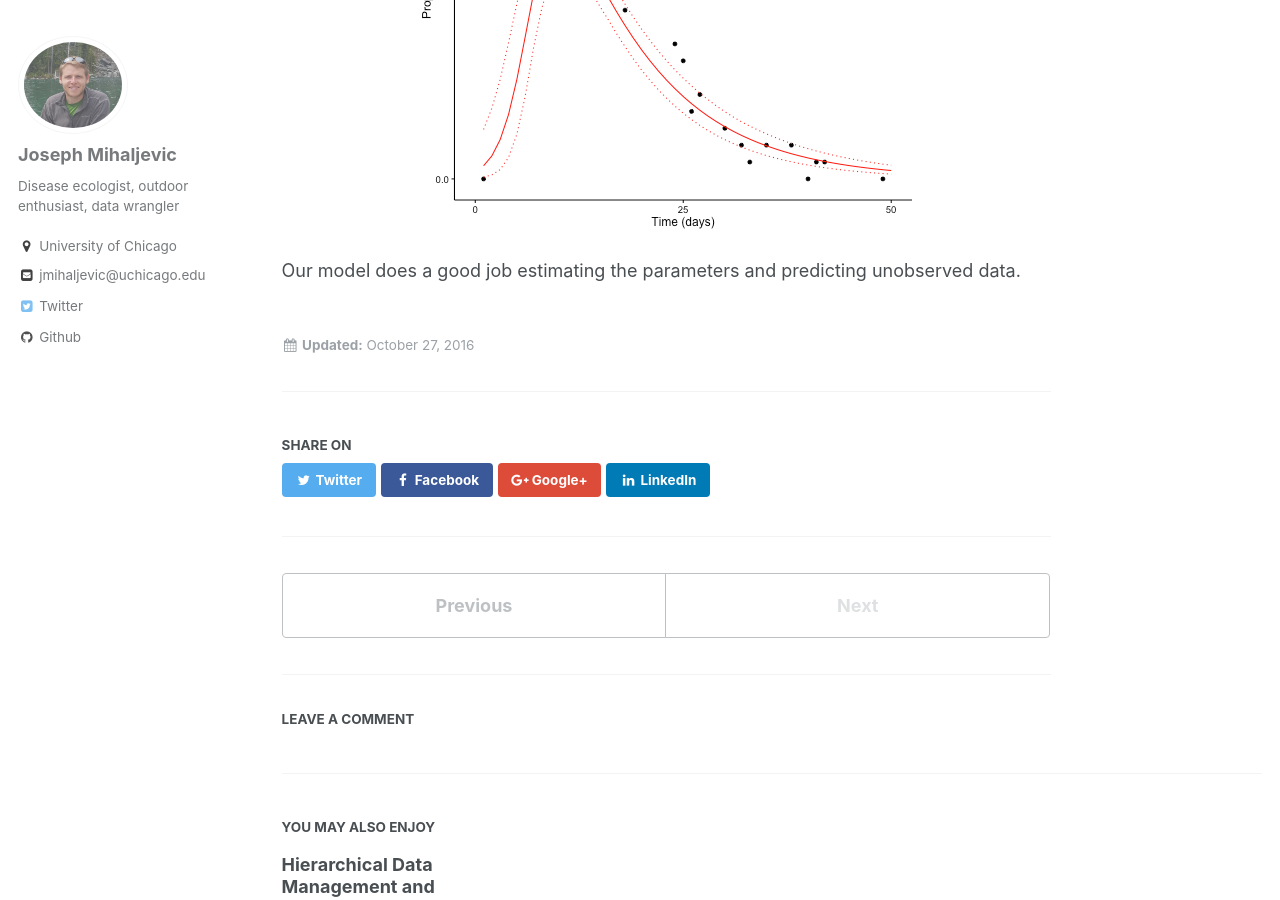
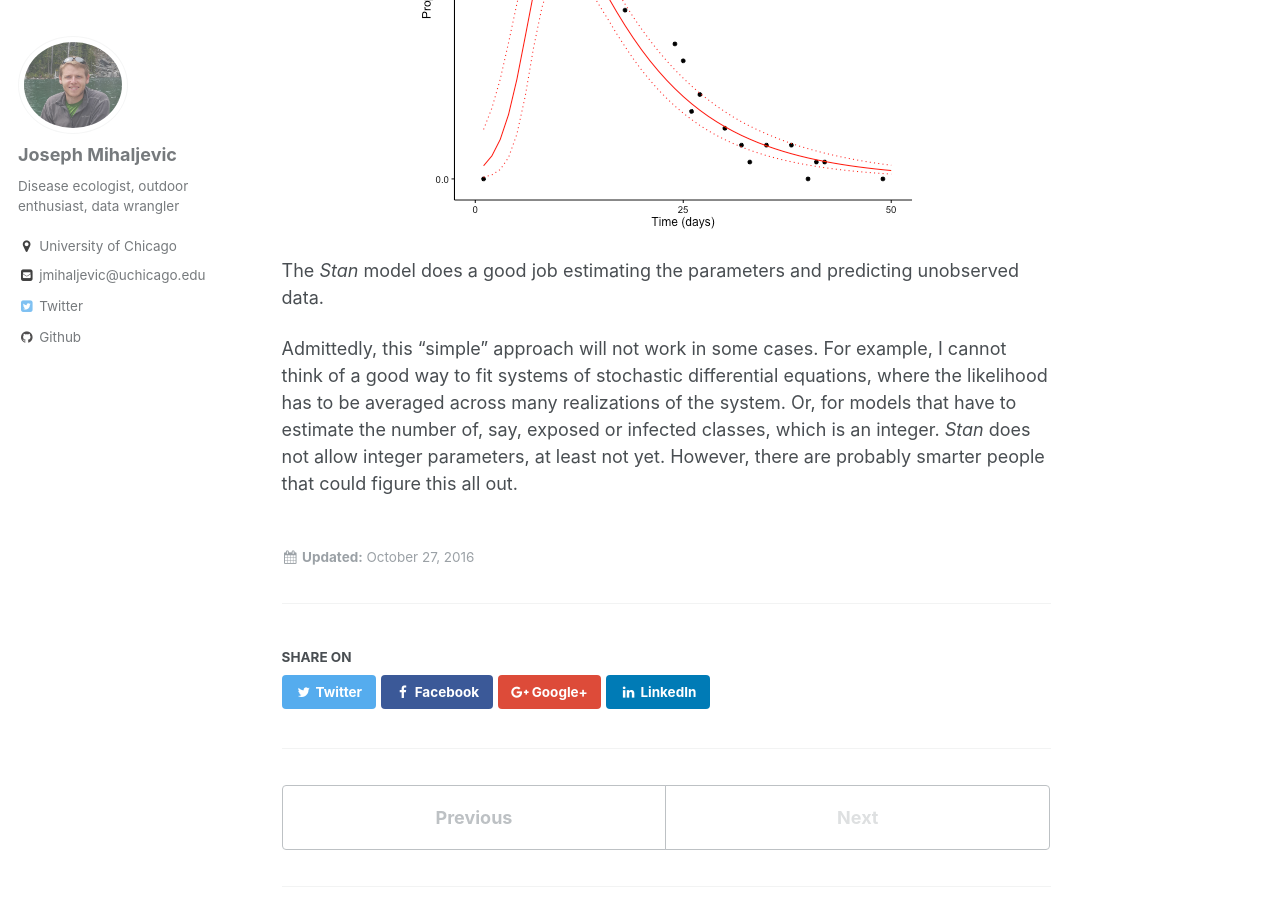
Before and after one commit to jrmihalj/jrmihalj.github.io, a Jekyll site: the page built from _posts/2016-10-27-estimating-transmission-by-fitting-mechanistic-models-in-Stan.md, in a window 1280 px wide and 900 px high, scrolled down 6556 px. Built offline with Jekyll 4.4.1, drawn with Linux system fonts in a browser that asks for light colours; formulas are drawn with MathJax 3; comment, search, counter and statistics services are not loaded.

Commit message:
adding caveats to blog post 2

```diff
--- a/_posts/2016-10-27-estimating-transmission-by-fitting-mechanistic-models-in-Stan.md
+++ b/_posts/2016-10-27-estimating-transmission-by-fitting-mechanistic-models-in-Stan.md
@@ -300,4 +300,6 @@
 
 <img src="/figs/2016-10-27-estimating-transmission-by-fitting-mechanistic-models-in-Stan/model_validation-1.png" title="center" alt="center" style="display: block; margin: auto;" />
 
-Our model does a good job estimating the parameters and predicting unobserved data.
+The *Stan* model does a good job estimating the parameters and predicting unobserved data.
+
+Admittedly, this "simple" approach will not work in some cases. For example, I cannot think of a good way to fit systems of stochastic differential equations, where the likelihood has to be averaged across many realizations of the system. Or, for models that have to estimate the number of, say, exposed or infected classes, which is an integer. *Stan* does not allow integer parameters, at least not yet. However, there are probably smarter people that could figure this all out.
```
